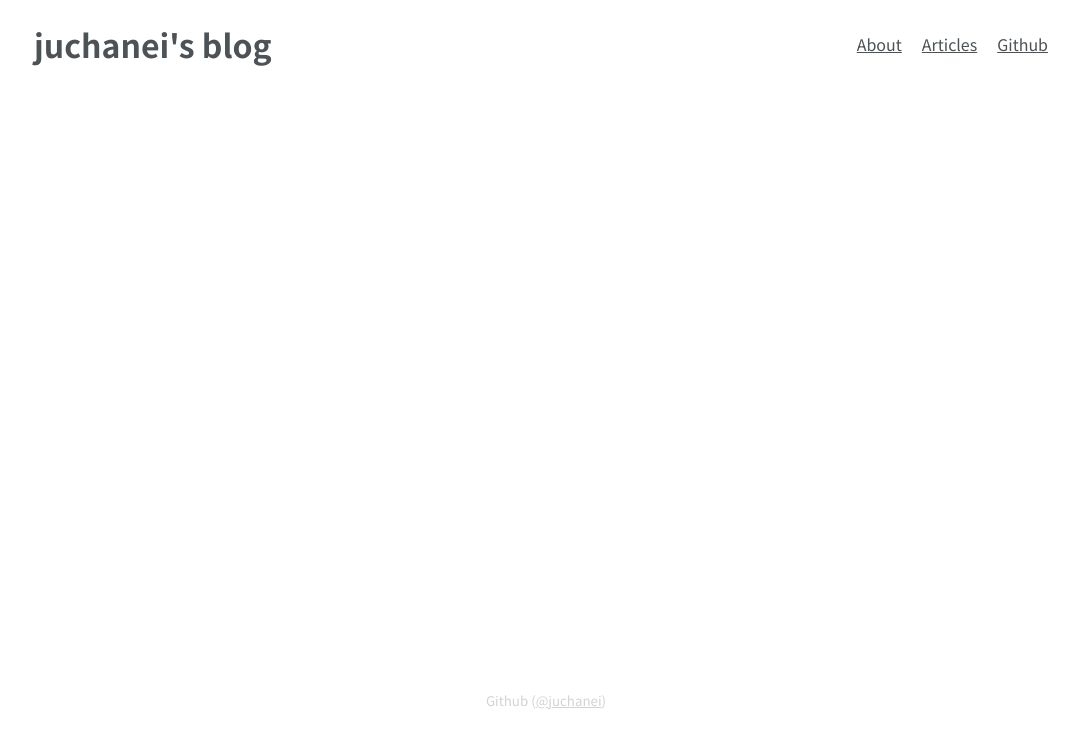
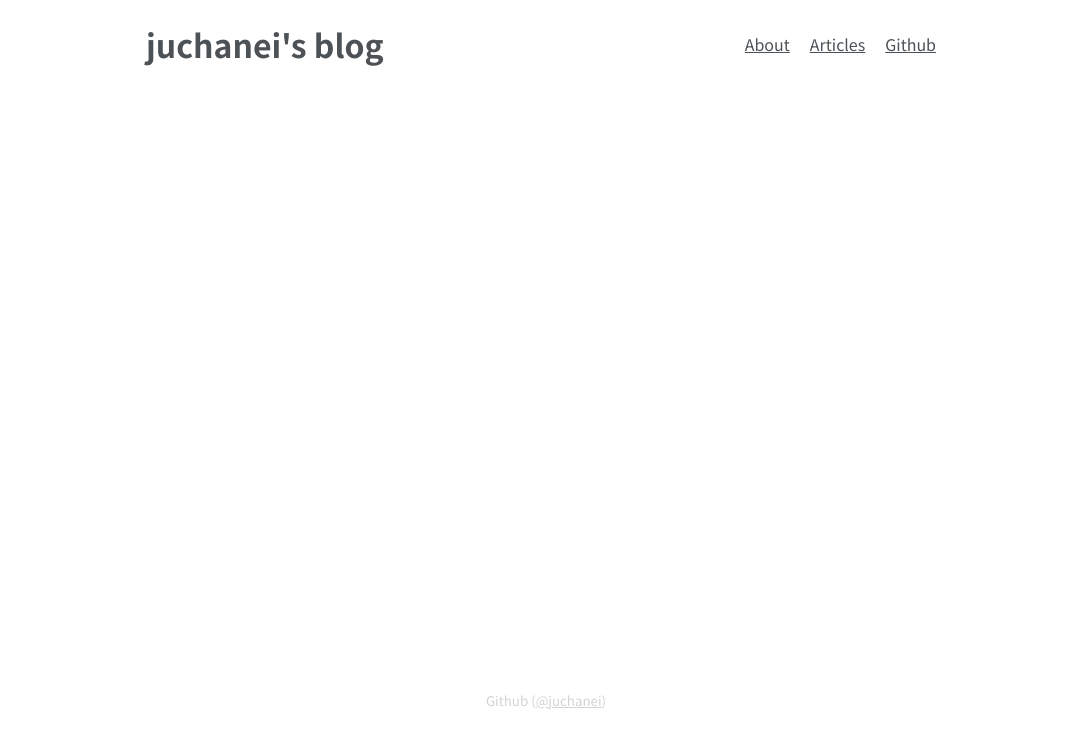
Before and after one commit to juchanei/juchanei.github.io, a Gatsby site: page / in a window 1280 px wide. Shown: the whole page, without its empty margins (94-1172 px from the left). Built offline with nearby package versions, Linux system fonts and the light colour scheme; Gatsby itself is replaced by a stand-in of ours.

Commit message:
style: Change layout width size

```diff
--- a/src/components/Base/Layout.tsx
+++ b/src/components/Base/Layout.tsx
@@ -2,6 +2,8 @@ import React from 'react';
 import styled from 'styled-components';
 
 import GithubLink from '@/components/Base/GithubLink';
+
+const LAYOUT_WIDTH = 800;
 
 interface NavLinkOption {
     path: string;
@@ -32,7 +34,7 @@ const Header = styled.header`
     display: flex;
     align-items: center;
     margin-bottom: 100px;
-    padding: 0 calc(50vw - 512px);
+    padding: 0 calc(50vw - ${LAYOUT_WIDTH / 2}px);
 `;
 
 const Navigator = styled.nav`
@@ -53,7 +55,7 @@ const Navigator = styled.nav`
 
 const Article = styled.article`
     margin-bottom: 100px;
-    padding: 0 calc(50vw - 512px);
+    padding: 0 calc(50vw - ${LAYOUT_WIDTH / 2}px);
 `;
 
 const Footer = styled.footer`
@@ -62,7 +64,7 @@ const Footer = styled.footer`
     justify-content: center;
     height: 200px;
     margin-top: auto;
-    padding: 0 calc(50vw - 512px);
+    padding: 0 calc(50vw - ${LAYOUT_WIDTH / 2}px);
     color: lightgray;
     font-size: smaller;
 
```
